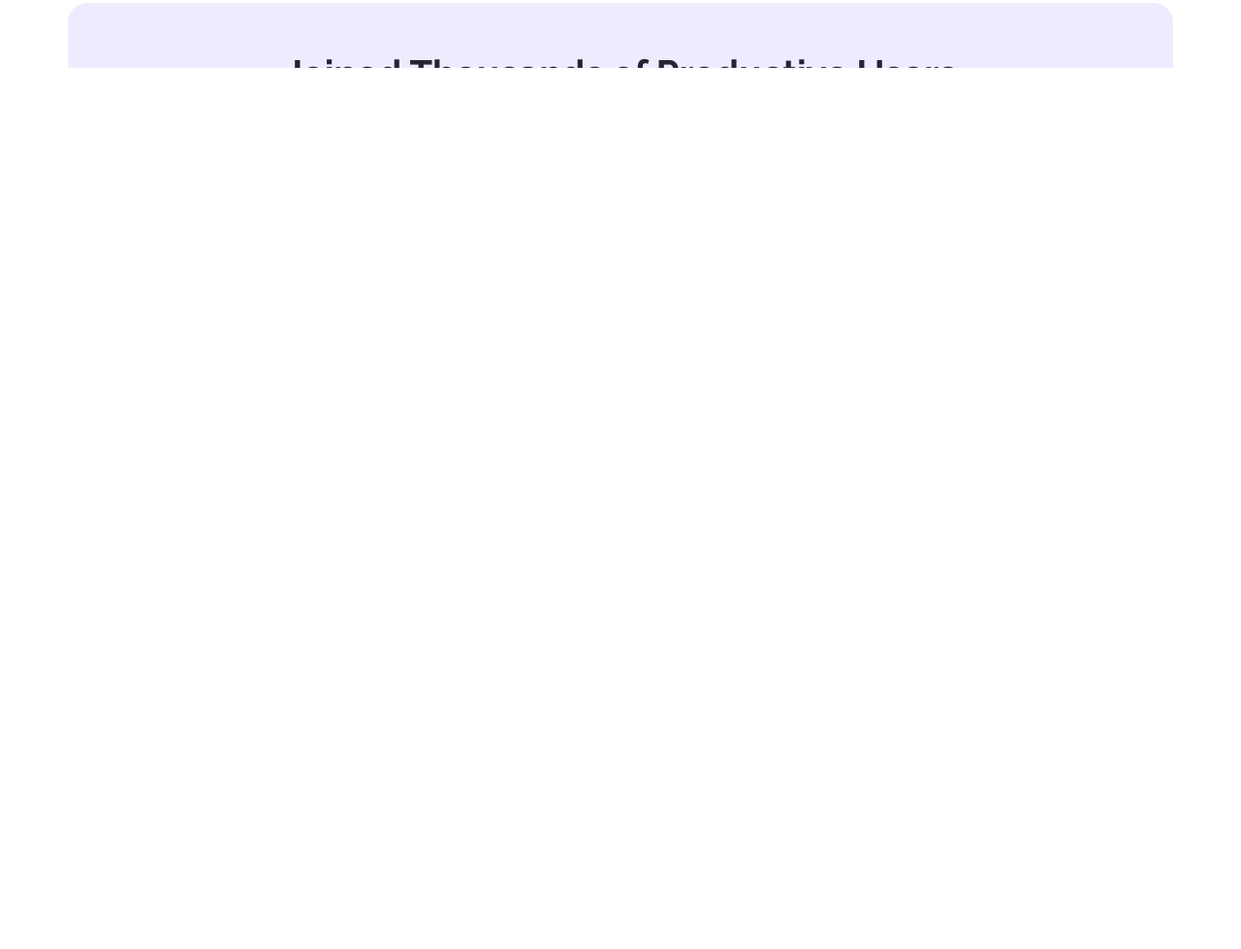
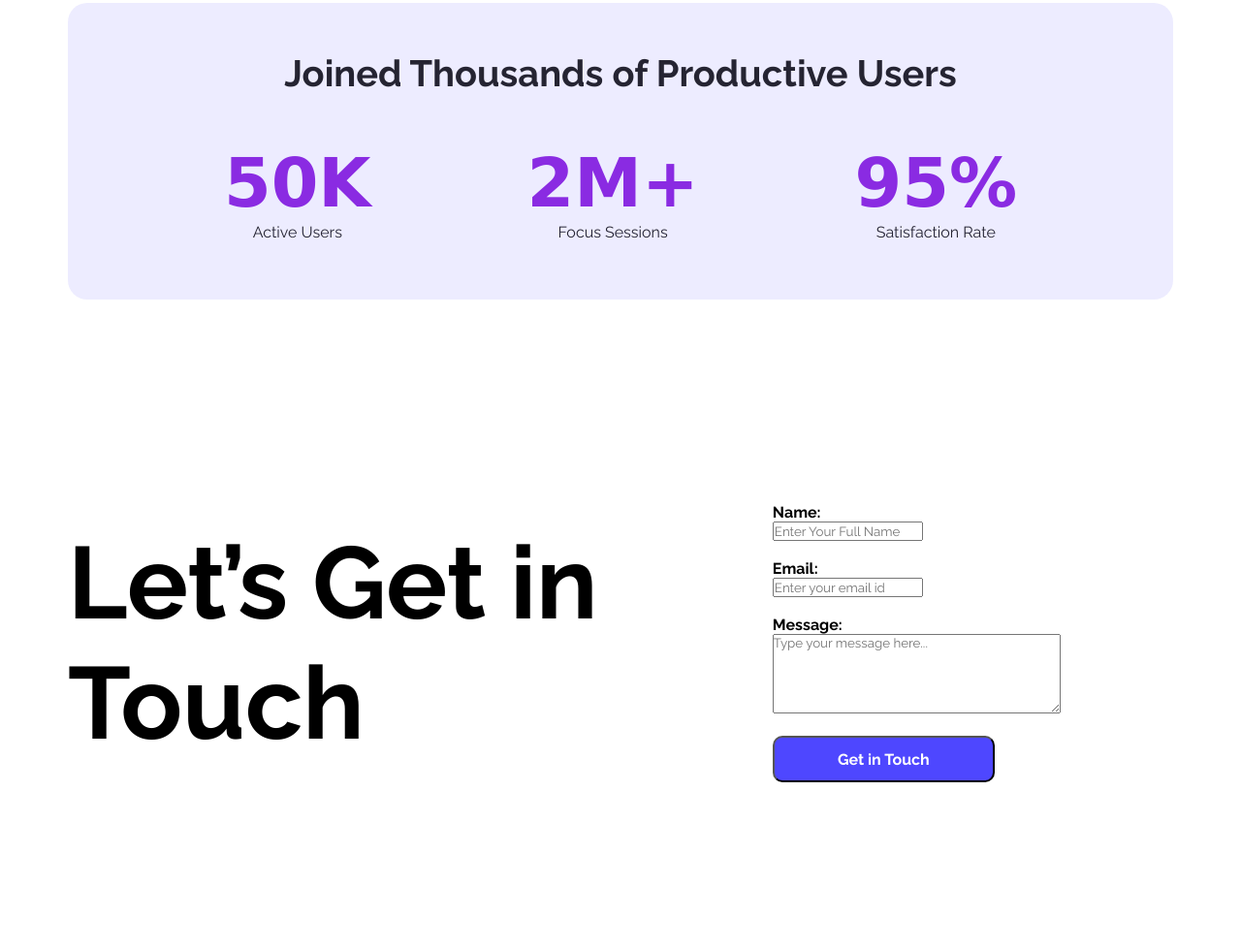
Before and after one commit to rabbi007/B12A01-landing-launchpad, a plain HTML site: page index.html in a window 1280 px wide. Shown: the part 1201-2180 px from the top of the page at 97% size. Before the commit the page ends 1567 px from the top, so only its background shows below. Drawn offline with Linux system fonts and the light colour scheme.

Commit message:
Let’s Get In Touch Section Done

```diff
--- a/index.html
+++ b/index.html
@@ -9,12 +9,12 @@
     <link rel="preconnect" href="https://fonts.googleapis.com" />
     <link rel="preconnect" href="https://fonts.gstatic.com" crossorigin />
     <link href="https://fonts.googleapis.com/css2?family=Inter:ital,opsz,wght@0,14..32,100..900;1,14..32,100..900&family=Raleway:ital,wght@0,100..900;1,100..900&display=swap" rel="stylesheet"/>
-    <!-- css file link -->
-    <link rel="stylesheet" href="style.css" />
+
+    <link rel="stylesheet" href="style.css" /> <!-- css file link -->
   </head>
 
   <body>
-    <!-- Header Section  -->
+    <!-- Header Section  ---------------------------------------------------->
     <header class="header-section">
       <nav class="nav-section">
         <div class="logo">Logo</div>
@@ -32,7 +32,7 @@
 
   <main>
           <br> <br>
-    <!-- Action Section -->
+    <!-- Action Section ---------------------------------------------------->
      <section class="action-section">
       <div>
         <h1 class="action-title" >See It in Action</h1>
@@ -48,7 +48,7 @@
      </section>
           <br> <br>
 
-    <!-- Productive Users Section -->
+    <!-- Productive Users Section ---------------------------------------------------->
 <section class="productive-section">
   <div>
     <div>
@@ -62,7 +62,27 @@
   </div>
 </section>
    <br><br>
-<section> section-3 </section>
+
+   <!-- Let’s Get In Touch Section ---------------------------------------------------->
+
+<section class="lgit-section">
+  <div class="lgit-title">
+    <h1>Let’s Get in Touch</h1>
+  </div>
+  <div class="form-section">
+    <form>
+      <label for="name">Name:</label> <br>
+      <input type="text" name="Name" placeholder="Enter Your Full Name"> <br><br>
+      <label for="email">Email:</label> <br>
+      <input type="email" id="email" name="email" placeholder="Enter your email id"> <br><br>
+      <label for="message">Message:</label> <br>
+      <textarea id="message" name="message" rows="5" cols="40" placeholder="Type your message here..."></textarea>
+      <br> <br>
+      <button class="lgit-btn" type="submit">Get in Touch</button>
+    </form>
+
+  </div>
+</section>
 
   </main>
   </body>
--- a/style.css
+++ b/style.css
@@ -8,7 +8,7 @@
   font-family: "Raleway", sans-serif;
 }
 
-/* Header Section */
+/* Header Section -------------------------------------------------- */
 
 .header-section {
   width: 100%;
@@ -21,7 +21,7 @@
   position: relative;
 }
 
-/* Navigation */
+/* Navigation -------------------------------------------------- */
 
 .nav-section {
   display: flex;
@@ -40,7 +40,7 @@
   cursor: pointer;
 }
 
-/* Banner Section */
+/* Banner Section -------------------------------------------------- */
 
 .banner-section {
   text-align: center;
@@ -76,7 +76,7 @@
   transform: translateY(-2px);
 }
 
-/* Action Section */
+/* Action Section -------------------------------------------------- */
 
 .action-section {
   display: flex;
@@ -130,7 +130,7 @@
 }
 
 
-/* Productive Users Section */
+/* Productive Users Section -------------------------------------------------- */
 
 .productive-section {
   width: 1140px;
@@ -161,7 +161,48 @@
   font-weight: bold;
 }
 
+/* Let’s Get In Touch Section -------------------------------------------------- */
 
+.lgit-section {
+  display: flex;
+  width: 1140px;
+  height: 632px;
+  align-items: center;
+  margin: 0 auto;
+}
+
+.lgit-title {
+  font-size: 70px;
+  font-weight: bold;
+}
+
+.form-section {
+  display:grid;
+  font-family: sans-serif;
+  font-weight: bold;
+  align-items: center;
+  width: 497px;
+  height: 490px;
+}
+
+.lgit-btn {
+  width: 229px;
+  height: 48px;
+  background-color: #4E47FF;
+  color: #FFFFFF;
+  font-weight: bold;
+  font-size: 16px;
+  border-radius: 10px;
+}
+
+.lgit-btn:hover {
+  background-color: #3e38e0;
+  box-shadow: 0 6px 10px rgba(0, 0, 0, 0.2);
+  transform: translateY(-2px);
+}
+
+
+  /* display:grid; */
   /* display: flex; */
   /* background-position: center;  */
   /* align-items: center; */
```
